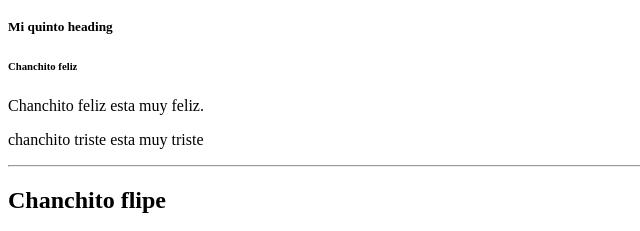
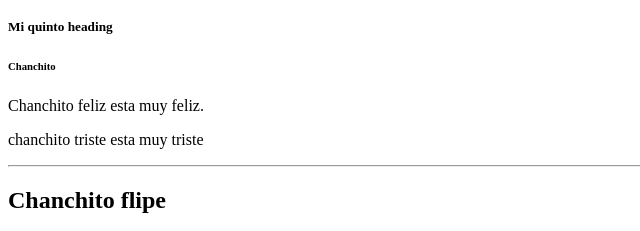
Before and after one commit to Santilol2908/myfirtsrepo, a plain HTML site: page index.html in a window 1280 px wide. Shown: the part 220-451 px from the top of the page, 0-640 px from the left. Drawn offline with Linux system fonts and the light colour scheme.

Commit message:
Update index.html

```diff
--- a/index.html
+++ b/index.html
@@ -13,7 +13,7 @@
     <h3>Mi terecer heading</h3>
     <h4>Mi cuarto heading</h4>
     <h5>Mi quinto heading</h5>
-    <h6>Chanchito feliz</h6>
+    <h6>Chanchito </h6>
     <p>Chanchito feliz esta muy feliz.</p>
     <p>chanchito triste esta muy triste</p>
     <hr>
```
